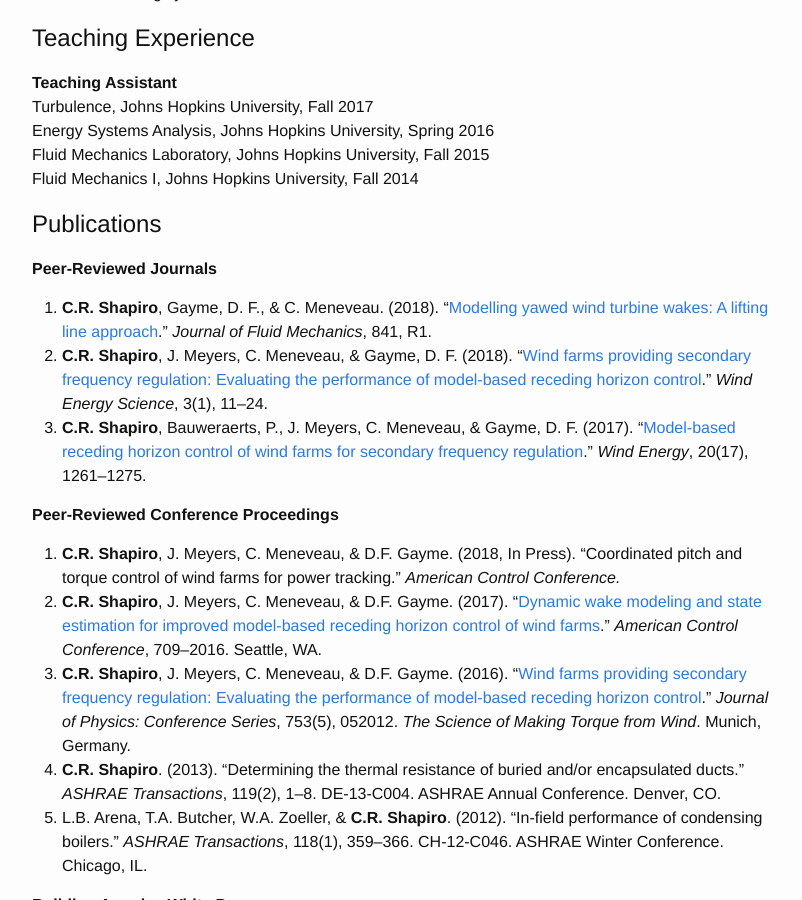
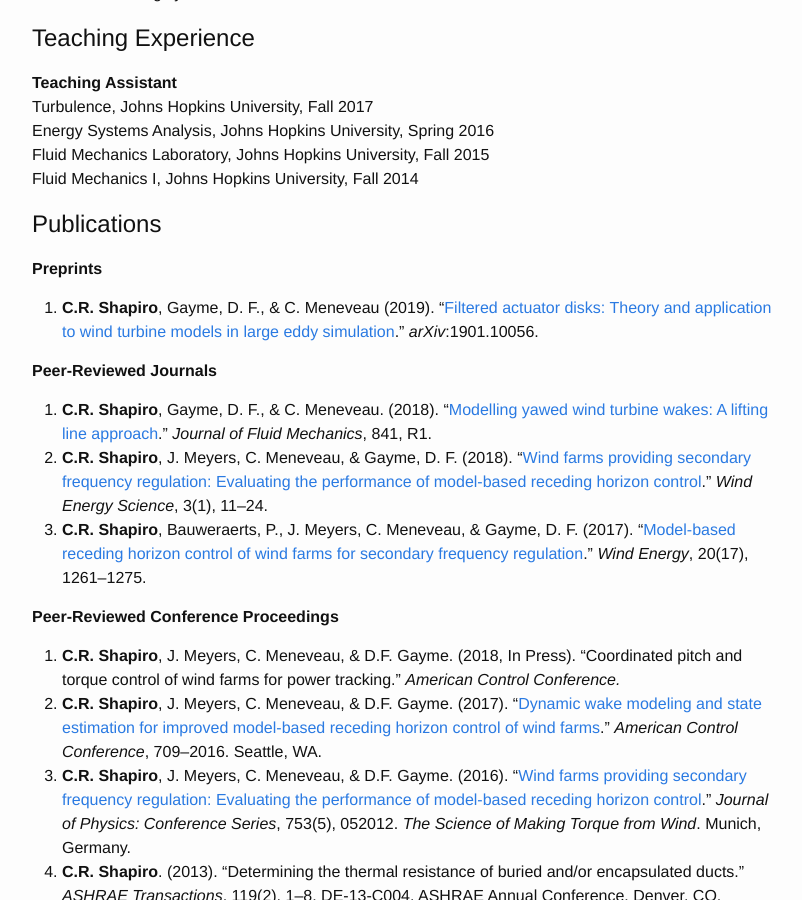
Before and after one commit to crshapiro/crshapiro.github.io, a Jekyll site: the page built from cv.md, in a window 1280 px wide and 900 px high, scrolled down 1071 px. Shown: the whole window, without its empty margins (238-1040 px from the left). Built offline with Jekyll 4.4.1, drawn with Linux system fonts in a browser that asks for light colours.

Commit message:
Update cv.md

```diff
--- a/cv.md
+++ b/cv.md
@@ -44,6 +44,10 @@
 Fluid Mechanics I, Johns Hopkins University, Fall 2014
 
 # Publications
+
+**Preprints**
+1. **C.R. Shapiro**, Gayme, D. F., & C. Meneveau (2019). "[Filtered actuator disks: Theory and application to wind turbine models in large eddy simulation](https://export.arxiv.org/abs/1901.10056)." *arXiv*:1901.10056.
+
 **Peer-Reviewed Journals**
 1. **C.R. Shapiro**, Gayme, D. F., & C. Meneveau. (2018). "[Modelling yawed wind turbine wakes: A lifting line approach](https://doi.org/10.1017/jfm.2018.75)." *Journal of Fluid Mechanics*, 841, R1.
 1. **C.R. Shapiro**, J. Meyers, C. Meneveau, & Gayme, D. F. (2018). "[Wind farms providing secondary frequency regulation: Evaluating the performance of model-based receding horizon control](https://doi.org/10.5194/wes-3-11-2018)." *Wind Energy Science*, 3(1), 11--24.
```
